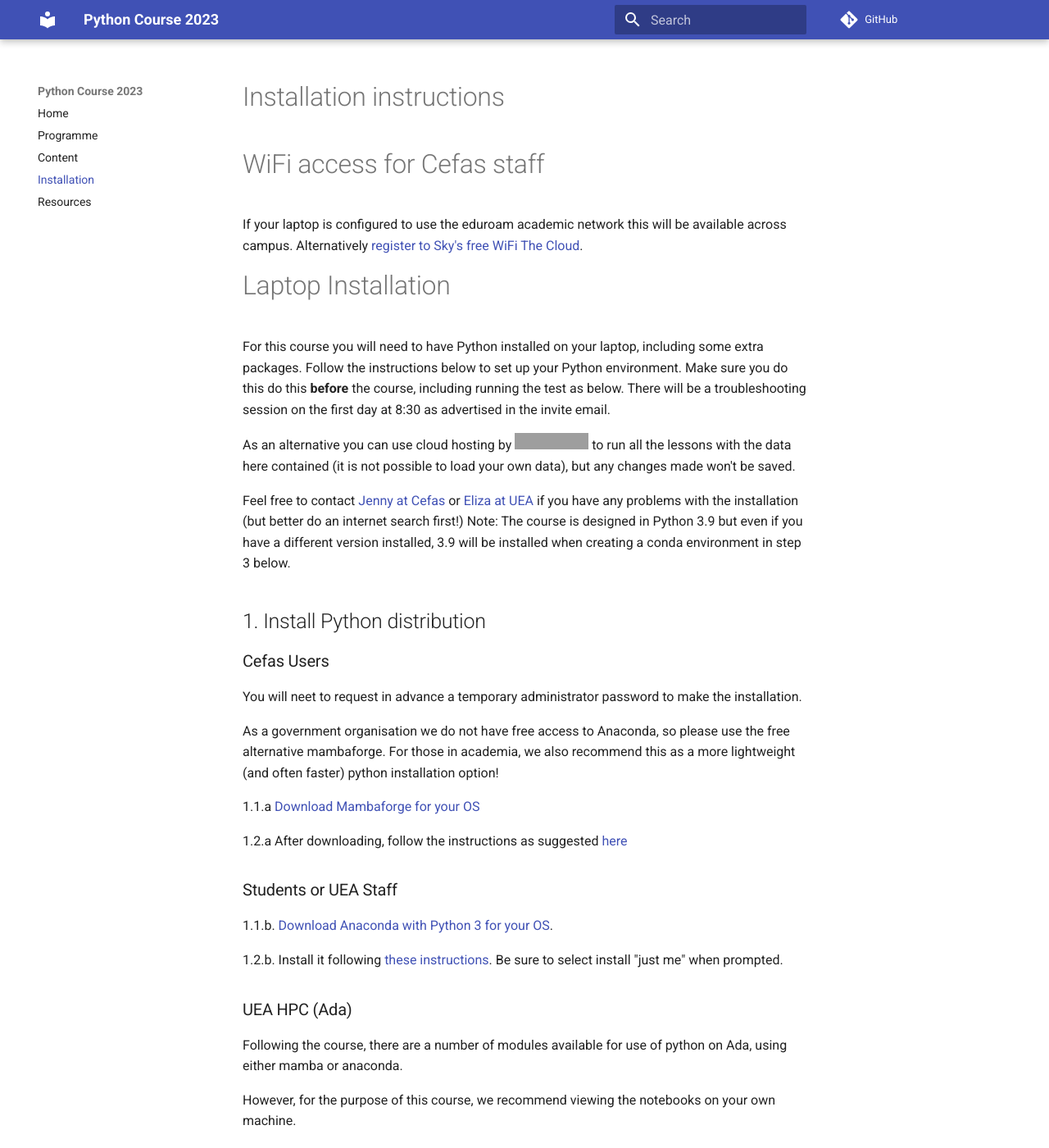
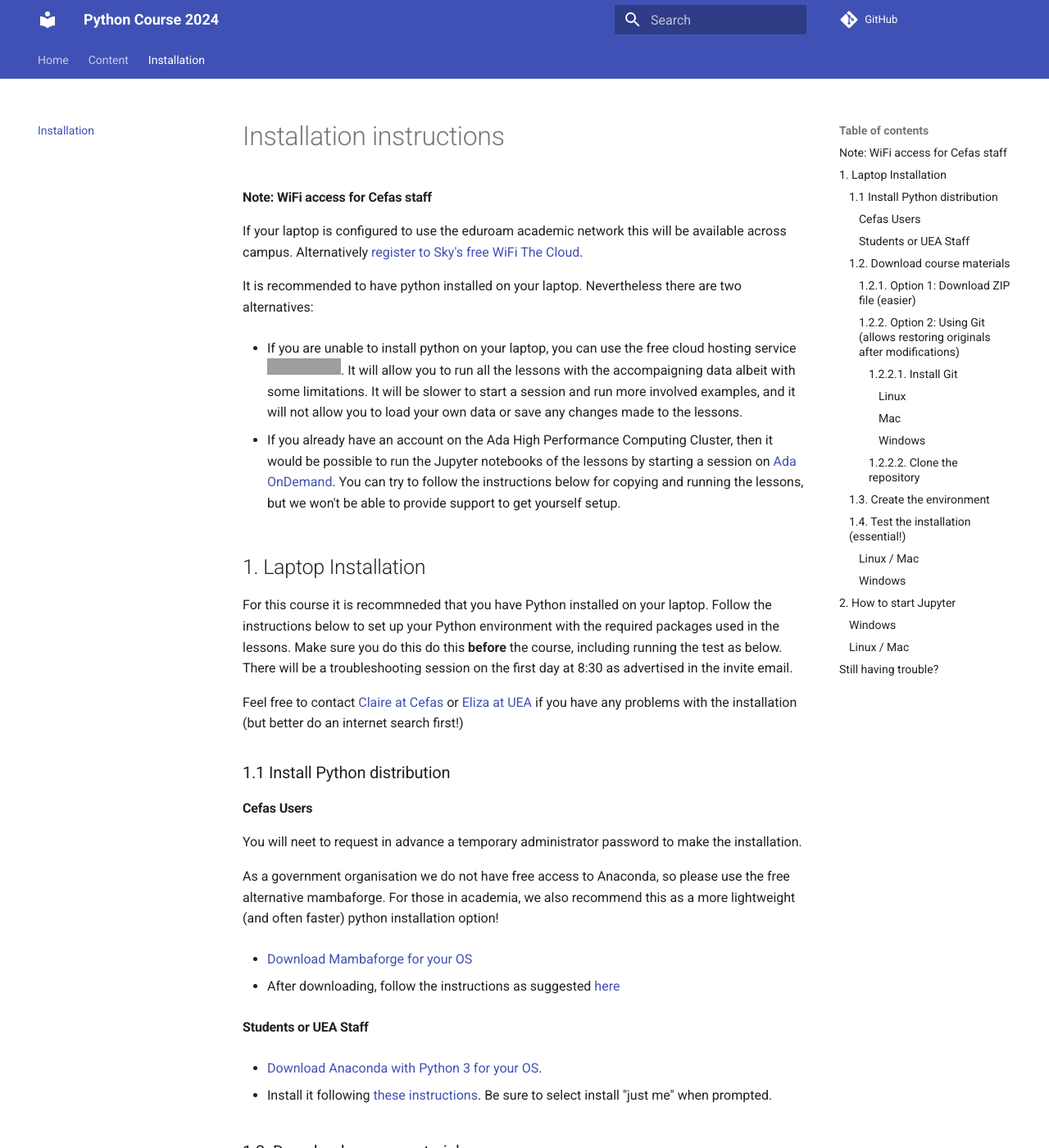
Before and after one commit to ueapy/pythoncourse2024-website, an MkDocs documentation site: the page built from src/installation.md, in a window 1280 px wide and 1400 px high. Shown: the whole window at 82% size. Built offline with MkDocs 1.6.1 and Material for MkDocs 9.7.7, drawn with Linux system fonts in a browser that asks for light colours; comment, search, counter and statistics services are not loaded; some of the changed text lies outside the part shown; grey boxes are pictures that could not be loaded.

Commit message:
Before setting the programme

````diff
--- a/mkdocs.yml
+++ b/mkdocs.yml
@@ -1,19 +1,21 @@
-site_name: Python Course 2023
+site_name: Python Course 2024
 theme:
   favicon: 'img/favicon.ico'
   name: material
+  features:
+    - navigation.tabs
 markdown_extensions:
   - admonition
 
-site_url: https://ueapy.github.io/pythoncourse2023-website
-repo_url: https://github.com/ueapy/pythoncourse2023-website
+
+site_url: https://ueapy.github.io/pythoncourse2024-website
+repo_url: https://github.com/ueapy/pythoncourse2024-website
 site_author: Tiago Silva (after Eliza Karlowska, Denis Sergeev)
 docs_dir: src
 site_dir: _site
 
 nav:
   - Home: index.md
-  - Programme: programme.md
+    #  - Programme: programme.md
   - Content: content.md
   - Installation: installation.md
-  - Resources: resources.md
--- a/src/installation.md
+++ b/src/installation.md
@@ -1,86 +1,90 @@
 # Installation instructions
 
-# WiFi access for Cefas staff
+#### Note: WiFi access for Cefas staff
 If your laptop is configured to use the eduroam academic network this will be available across campus. Alternatively [register to Sky's free WiFi The Cloud](https://account.thecloud.eu/spportal/).
 
-# Laptop Installation
-For this course you will need to have Python installed on your laptop, including some extra packages. Follow the instructions below to set up your Python environment. Make sure you do this do this **before** the course, including running the test as below. There will be a troubleshooting session on the first day at 8:30 as advertised in the invite email.
 
-As an alternative you can use cloud hosting by [![Binder](https://mybinder.org/badge_logo.svg)](https://mybinder.org/v2/gh/ueapy/pythoncourse2023-materials/main?urlpath=lab) to run all the lessons with the data here contained (it is not possible to load your own data), but any changes made won't be saved.
+It is recommended to have python installed on your laptop. Nevertheless there are two alternatives:
 
-Feel free to contact [Jenny at Cefas](mailto:jennifer.graham@cefas.co.uk) or [Eliza at UEA](mailto:e.karlowska@uea.ac.uk) if you have any problems with the installation (but better do an internet search first!)
-Note: The course is designed in Python 3.9 but even if you have a different version installed, 3.9 will be installed when creating a conda environment in step 3 below.
+* If you are unable to install python on your laptop, you can use the free cloud hosting service [![Binder](https://mybinder.org/badge_logo.svg)](https://mybinder.org/v2/gh/ueapy/pythoncourse2024-materials/main?urlpath=lab). It will allow you to run all the lessons with the accompaigning data albeit with some limitations. It will be slower to start a session and run more involved examples, and it will not allow you to load your own data or save any changes made to the lessons.
 
-## 1. Install Python distribution
+* If you already have an account on the Ada High Performance Computing Cluster, then it would be possible to run the Jupyter notebooks of the lessons by starting a session on [Ada OnDemand](https://adaood01.uea.ac.uk/). You can try to follow the instructions below for copying and running the lessons, but we won't be able to provide support to get yourself setup.
 
-### Cefas Users
+## 1. Laptop Installation
+For this course it is recommneded that you have Python installed on your laptop. Follow the instructions below to set up your Python environment with the required packages used in the lessons. Make sure you do this do this **before** the course, including running the test as below. There will be a troubleshooting session on the first day at 8:30 as advertised in the invite email.
+
+Feel free to contact [Claire at Cefas](mailto:claire.beraud@cefas.co.uk) or [Eliza at UEA](mailto:e.karlowska@uea.ac.uk) if you have any problems with the installation (but better do an internet search first!)
+
+### 1.1 Install Python distribution
+
+#### Cefas Users
 You will neet to request in advance a temporary administrator password to make the installation.
 
 As a government organisation we do not have free access to Anaconda, so please use the free alternative mambaforge. For those in academia, we also recommend this as a more lightweight (and often faster) python installation option!
 
-1.1.a [Download Mambaforge for your OS](https://github.com/conda-forge/miniforge#mambaforge)
+* [Download Mambaforge for your OS](https://github.com/conda-forge/miniforge#mambaforge)
 
-1.2.a After downloading, follow the instructions as suggested [here](https://github.com/conda-forge/miniforge#install)
+* After downloading, follow the instructions as suggested [here](https://github.com/conda-forge/miniforge#install)
 
-### Students or UEA Staff
-1.1.b. [Download Anaconda with Python 3 for your OS](https://www.anaconda.com/download/).
+#### Students or UEA Staff
 
-1.2.b. Install it following [these instructions](https://docs.anaconda.com/anaconda/install/). Be sure to select install "just me" when prompted.
+* [Download Anaconda with Python 3 for your OS](https://www.anaconda.com/download/).
 
-### UEA HPC (Ada)
-Following the course, there are a number of modules available for use of python on Ada, using either mamba or anaconda.
-
-However, for the purpose of this course, we recommend viewing the notebooks on your own machine.
-
-## 2. Download course materials
-From the Friday before the course (28th of June) the material for the workshop can be downloaded as a [zip file](https://github.com/ueapy/pythoncourse2023-materials/archive/main.zip) or can be cloned from our [GitHub repository](https://github.com/ueapy/pythoncourse2023-materials).
+* Install it following [these instructions](https://docs.anaconda.com/anaconda/install/). Be sure to select install "just me" when prompted.
 
 
-### Option 1: Download ZIP file (easier)
-Download the materials as a [zip file](https://github.com/ueapy/pythoncourse2023-materials/archive/main.zip) and unpack it in a suitable directory, for example, in `Downloads` folder. Jump to [3. Create the environment](installation.md#3.-Create-the-environment).
+### 1.2. Download course materials
+From the Friday before the course (28th of June) the material for the workshop can be downloaded as a [zip file](https://github.com/ueapy/pythoncourse2024-materials/archive/main.zip) or can be cloned from our [GitHub repository](https://github.com/ueapy/pythoncourse2024-materials).
 
-### Option 2: Using Git (allows restoring originals after modifications)
-#### 2.1. Install Git
+
+#### 1.2.1. Option 1: Download ZIP file (easier)
+Download the materials as a [zip file](https://github.com/ueapy/pythoncourse2024-materials/archive/main.zip) and unpack it in a suitable directory, for example, in `Downloads` folder. Jump to [1.3. Create the environment](#13-create-the-environment).
+
+#### 1.2.2. Option 2: Using Git (allows restoring originals after modifications)
+##### 1.2.2.1. Install Git
 If you don't have git version control system installed, you can install it following these instructions:
-##### Linux
+###### Linux
 Use your package manager. For example, using aptitude you would run the following terminal command: `sudo apt-get install git`
-##### Mac
-* The XCode command line tools need to be installed.
+###### Mac
+The XCode command line tools need to be installed.
+
 * Install XCode if it isn’t already. XCode is available in the Mac App Store for free.
 * Launch XCode and accept the license agreement.
 * Quit XCode.
-* Open a new terminal and run the command xcode-select --install
+* Open a new terminal and run the command `xcode-select --install`
 * Select install on the pop-up menu.
-##### Windows
+
+###### Windows
 Download and install [Git for Windows](https://git-scm.com/downloads).
 
-#### 2.2. Clone the repository
-2.2.1. Open the command line (Git bash, terminal or cmd.exe)
+##### 1.2.2.2. Clone the repository
 
-2.2.2. (Linux or Mac, optional) Change to a suitable directory (e.g. `cd /home/yourname/Documents`)
+Open the command line (Git bash, terminal or cmd.exe)
 
-2.2.3. Clone the repo by typing
+(Linux or Mac, optional) Change to a suitable directory (e.g. `cd /home/yourname/Documents`)
+
+Clone the repo by typing
 
 ```
-git clone https://github.com/ueapy/pythoncourse2023-materials.git
+git clone https://github.com/ueapy/pythoncourse2024-materials.git
 ```
 This should create a local copy of the course materials in the current directory.
 
 Windows-users, double check that it has been cloned in the directory you wanted.
 
 
-## 3. Create the environment
-3.1. Make sure Anaconda or Mambaforge is installed and the course materials are downloaded
+### 1.3. Create the environment
+* Make sure Anaconda or Mambaforge is installed and the course materials are downloaded
 
-3.2. Open the command line or python prompt (i.e., search "Terminal" on Mac Spotlight Seach; search "Anaconda prompt" or "mamba" on Windows start menu)
+* Open the command line or python prompt (i.e., search "Terminal" on Mac Spotlight Seach; search "Anaconda prompt" or "mamba" on Windows start menu)
 
-3.3. Navigate to folder containing the cloned / downloaded course materials. Use the `cd` command, for example:
+* Navigate to folder containing the cloned / downloaded course materials. Use the `cd` command, for example:
 
 ```
-cd C:\Users\myname\Downloads\pythoncourse2023-materials\
+cd C:\Users\myname\Downloads\pythoncourse2024-materials\
 ```
 
-3.4. Create the environment using `conda` package manager:
+* Create the environment using `conda` package manager:
 
 ```bash
 conda env create -f environment.yml
@@ -95,36 +99,56 @@ This will take some time depending on your Internet speed (<15 minutes).
 
 If you get stuck try typing return or, failing this, creating the environment again.
 
-## 4. Activate the environment
-### Linux / Mac
-If your default shell is NOT bash, first type `bash`. Activate the relevant environment by typing:
-```bash
-conda activate course2023
+### 1.4. Test the installation (essential!)
+#### Linux / Mac
+If your default shell is NOT bash, first type `bash`. Type the following 2 commands:
+
 ```
-### Windows
-Still in the command line (Anaconda/mamba prompt), type:
+conda activate course2024
+python -c "import seaborn"
 ```
-conda activate course2023
+#### Windows
+In the command line (Anaconda/mamba prompt), type the following 2 commands:
+
+```
+conda activate course2024
+python -c "import seaborn"
 ```
 
-## 5. Test the installation (essential!)
-From the terminal type:
-```
-python -c "import seaborn"
-```
 If you don't get any errors then your installation was sucessful.
 
-## 6. Launch Jupyter
-Once the environment is activated, type
+## 2. How to start Jupyter
+
+Note: If you installed Anaconda (as opposed to the stripped down miniconda) you might want to try using the launcher application Navigator. You can learn how to start it for your OS (here)[https://docs.anaconda.com/free/navigator/getting-started/].
+
+
+### Windows
+* Open Anaconda/mamba prompt from your Start menu
+
+* Type
+
+```
+conda activate course2024
+jupyter lab
+```
+
+### Linux / Mac
+* Open a terminal
+* Type
+
+```
+conda activate course2024
+jupyter lab
+```
+
+
+This should open Jupyter Lab in your browser. We will also demonstrate using Jupyter Notebook which is the older version with a simplified interface and is started with
+
 ```
 jupyter notebook
 ```
-in the command line. This should open Jupyter Notebook in your browser. We will also demonstrate using Jupyterlab, which is ery similar but offer a more flexible interface. For this type
 
-```
-jupyter lab
-```
 
 ## Still having trouble?
 If you are unable to install Anaconda Python on your PC, contact the [course organisers](index.md#registration-and-enquiries).
-Another option: launch the course in the cloud! [![Binder](https://mybinder.org/badge_logo.svg)](https://mybinder.org/v2/gh/ueapy/pythoncourse2023-materials/main?urlpath=lab) This requires no installation but progress and modifications won't be saved.
+Another option: launch the course in the cloud! [![Binder](https://mybinder.org/badge_logo.svg)](https://mybinder.org/v2/gh/ueapy/pythoncourse2024-materials/main?urlpath=lab) This requires no installation but progress and modifications won't be saved.
````
Also changed, not shown: README.md (+16 -2 lines), src/content.md (+2 -2 lines), src/index.md (+22 -22 lines), src/programme.md (+3 -3 lines).
